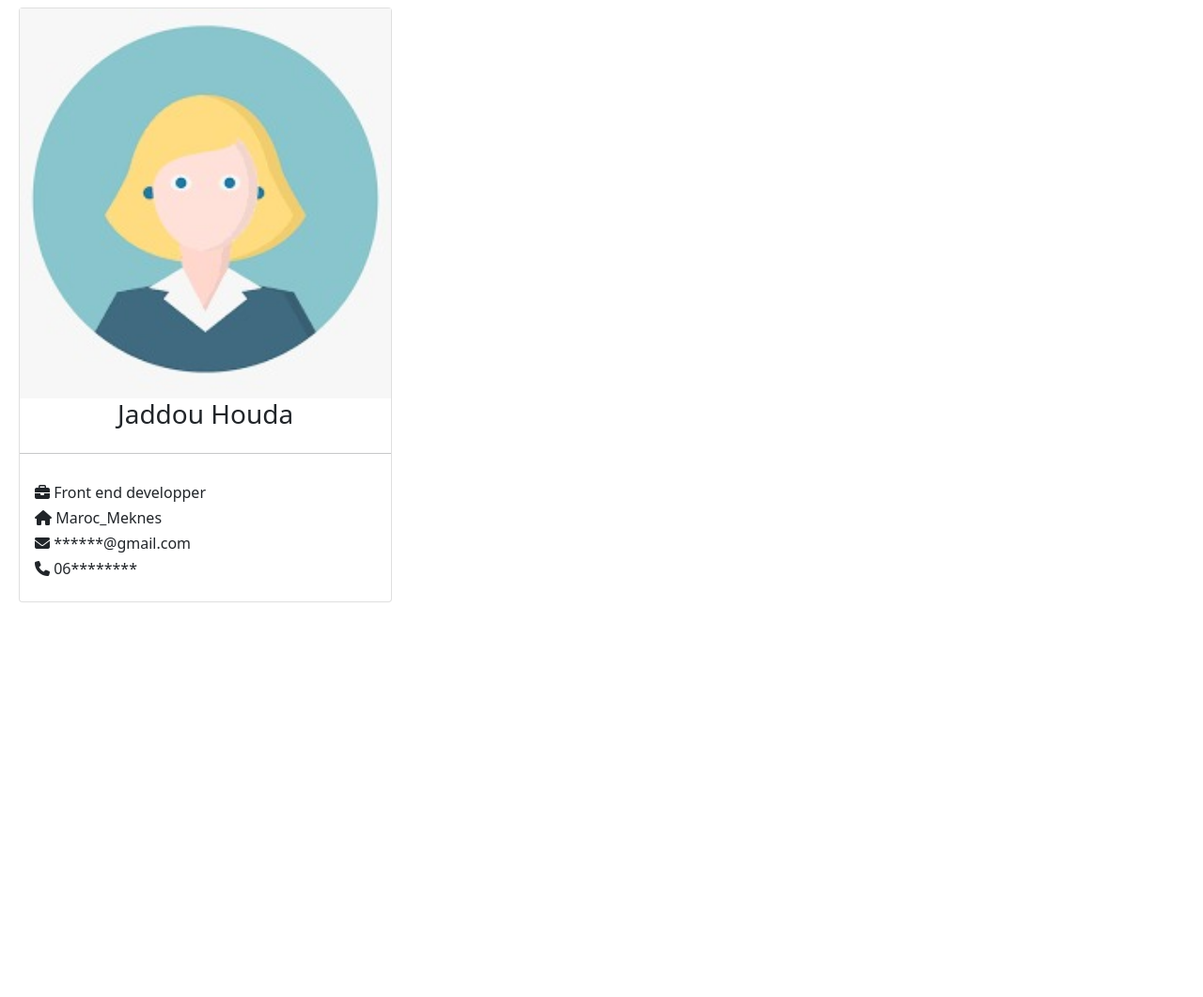
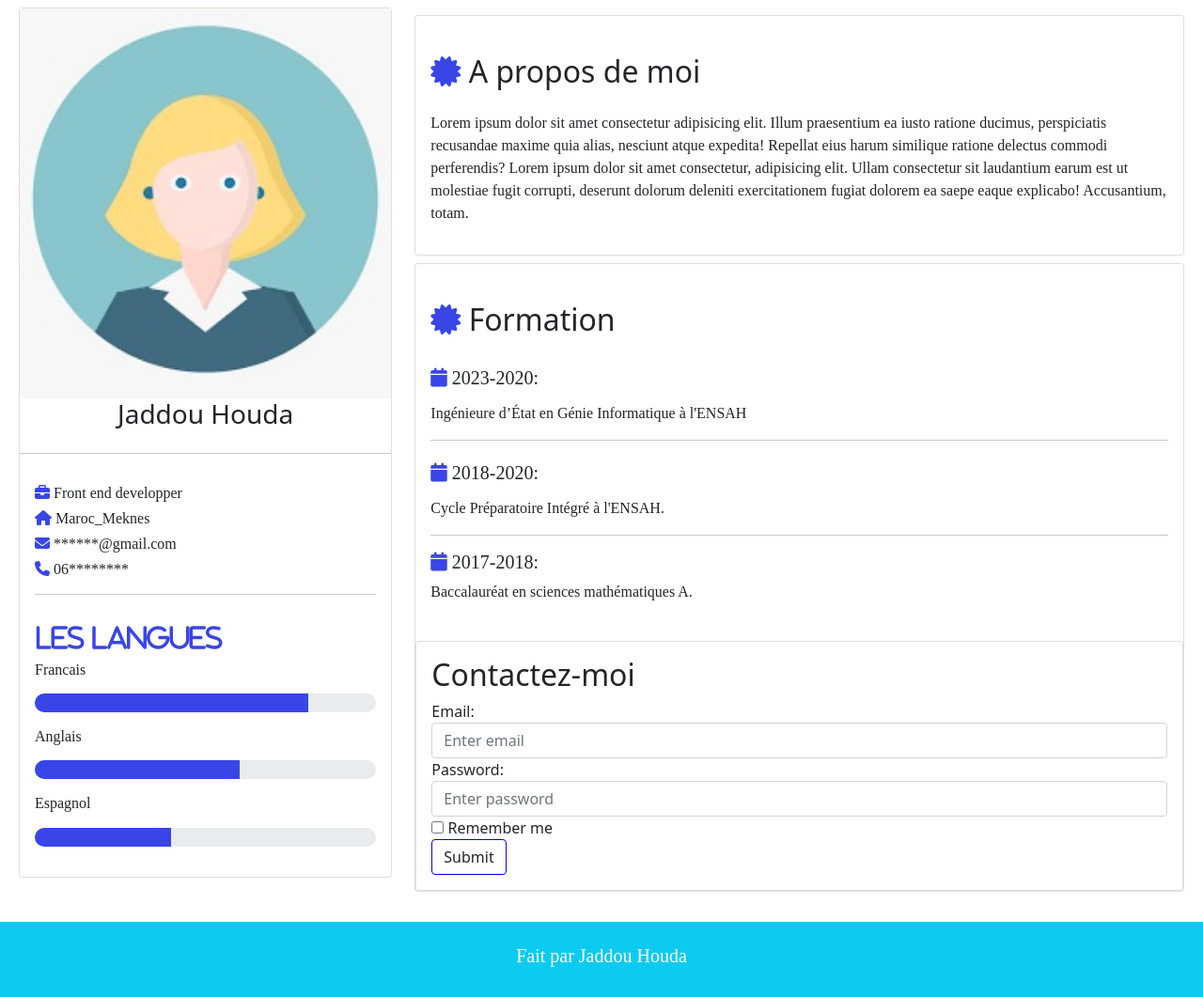
Before and after one commit to Houda-20/Houda-21.github.io, a plain HTML site: page CV_BOOTSTRAP.HTML in a window 1280 px wide. Shown: the whole page at 94% size. Before the commit the page ends 800 px from the top, so only its background shows below. Drawn offline with nearby package versions, Linux system fonts and the light colour scheme.

Commit message:
Update CV_BOOTSTRAP.HTML

```diff
--- a/CV_BOOTSTRAP.HTML
+++ b/CV_BOOTSTRAP.HTML
@@ -9,6 +9,23 @@
     <link href="https://cdn.jsdelivr.net/npm/bootstrap@5.0.0/dist/css/bootstrap.min.css" rel="stylesheet" integrity="sha384-wEmeIV1mKuiNpC+IOBjI7aAzPcEZeedi5yW5f2yOq55WWLwNGmvvx4Um1vskeMj0" crossorigin="anonymous">
     <script src="https://kit.fontawesome.com/45e38e596f.js" crossorigin="anonymous"></script>
     <title>CV with Bootstrap</title>
+    <style>
+        .fas{
+            color: rgb(57, 69, 230);
+        }
+        h5,h6{
+            font-family: Baloo;
+        }
+        p{
+            font-family: Cabin;
+        }
+        .butt
+        {
+            border-color: blue;
+        }
+
+    </style>
+
   </head>
   <body>
     <div class="HOME">
@@ -19,14 +36,76 @@
                   <center><h3>Jaddou Houda</h3> </center>
         <hr>
         <div class="card-body mr-2">
-        <h6><i class="fa fa-briefcase mr-3" aria-hidden="true"></i>  Front end developper</h6>
+        <h6><i class="fas fa-briefcase mr-3" aria-hidden="true"></i>  Front end developper</h6>
         <h6><i class="fas fa-home mr-2"></i>  Maroc_Meknes</h6>
         <h6><i class="fas fa-envelope mr-2"></i>  ******@gmail.com</h6>
         <h6><i class="fas fa-phone mr-2"></i>  06********</h6>
+        <hr>
+        <h3><i class="fas fa-global mt-3">Les langues</i></h3>
+        <h6>Francais</h6>
+        <div class="progress rounded-pill my-3"style="height:20px;">
+         <div class="progress-bar" style="background-color: rgb(57, 69, 230); height: 100%; width:80% ;"> </div>
         </div>
+        <h6>Anglais</h6>
+        <div class="progress rounded-pill my-3"style="height:20px;">
+         <div class="progress-bar" style="background-color: rgb(57, 69, 230); height: 100%; width:60% ;"> </div>
+        </div>
+        <h6>Espagnol</h6>
+        <div class="progress rounded-pill my-3"style="height:20px;">
+         <div class="progress-bar" style="background-color: rgb(57, 69, 230); height: 100%; width:40% ;"> </div>
+        </div>
+    </div>
+
                 </div>
             </div>
+            <div class="col-lg-8 col-md-8 cl-12">
+                <div class="card mt-2">
+                    <div class="card-body">
+                        <h2 class="my-4"><i class="fas fa-certificate"></i> A propos de moi</h2>
+                        <p>Lorem ipsum dolor sit amet consectetur adipisicing elit. Illum praesentium ea iusto ratione ducimus, perspiciatis recusandae maxime quia alias, nesciunt atque expedita! Repellat eius harum similique ratione delectus commodi perferendis?
+                            Lorem ipsum dolor sit amet consectetur, adipisicing elit. Ullam consectetur sit laudantium earum est ut molestiae fugit corrupti, deserunt dolorum deleniti exercitationem fugiat dolorem ea saepe eaque explicabo! Accusantium, totam.
+                        </p>
+                        </div>
+                        </div>
+                <div class="card mt-2">
+                    <div class="card-body">
+                        <h2 class="my-4"><i class="fas fa-certificate"></i>  Formation</h2>
+                        <h5> <i class="fas fa-calendar my-2 mr-2"></i>  2023-2020:</h5>
+                        <p>Ingénieure d’État en Génie Informatique à l'ENSAH</p>
+                        <hr>
+                        <h5> <i class="fas fa-calendar my-2 mr-2"></i>  2018-2020:</h5>
+                        <p>	Cycle Préparatoire Intégré à l'ENSAH.</p>
+                        <hr>
+                        <h5> <i class="fas fa-calendar mr-2"></i>  2017-2018:</h5>
+                        <p>	Baccalauréat en sciences mathématiques A.</p>
+                    </div>
+                    <div class="card mt-2">
+                        <div class="card-body">
+                            <h2>Contactez-moi</h2>
+                    <form action="/action_page.php">
+                        <div class="form-group">
+                          <label for="email">Email:</label>
+                          <input type="email" class="form-control" id="email" placeholder="Enter email" name="email">
+                        </div>
+                        <div class="form-group">
+                          <label for="pwd">Password:</label>
+                          <input type="password" class="form-control" id="pwd" placeholder="Enter password" name="pwd">
+                        </div>
+                        <div class="checkbox">
+                          <label><input type="checkbox" name="remember"> Remember me</label>
+                        </div>
+                        <button type="submit" class="btn btn-default butt" >Submit</button>
+                      </form>
+                      </div>
+                      </div>
+
+</div>
+            </div>
         </div>
+    </div>
+
+    <div class="container-fluid mt-4 position-absolute bottom bg-info">
+        <h5 class="py-4 text-white text-center">Fait par Jaddou Houda </h5>
     </div>
 
     <!-- Optional JavaScript; choose one of the two! -->
```
